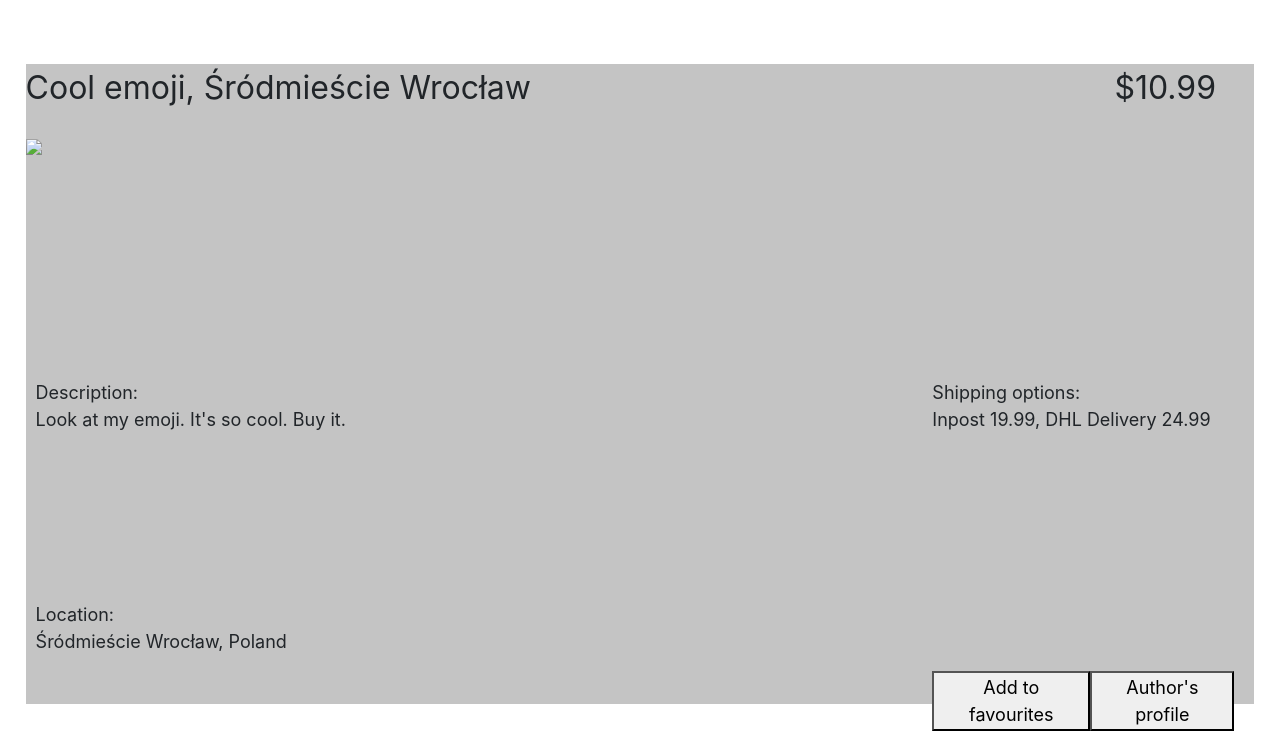
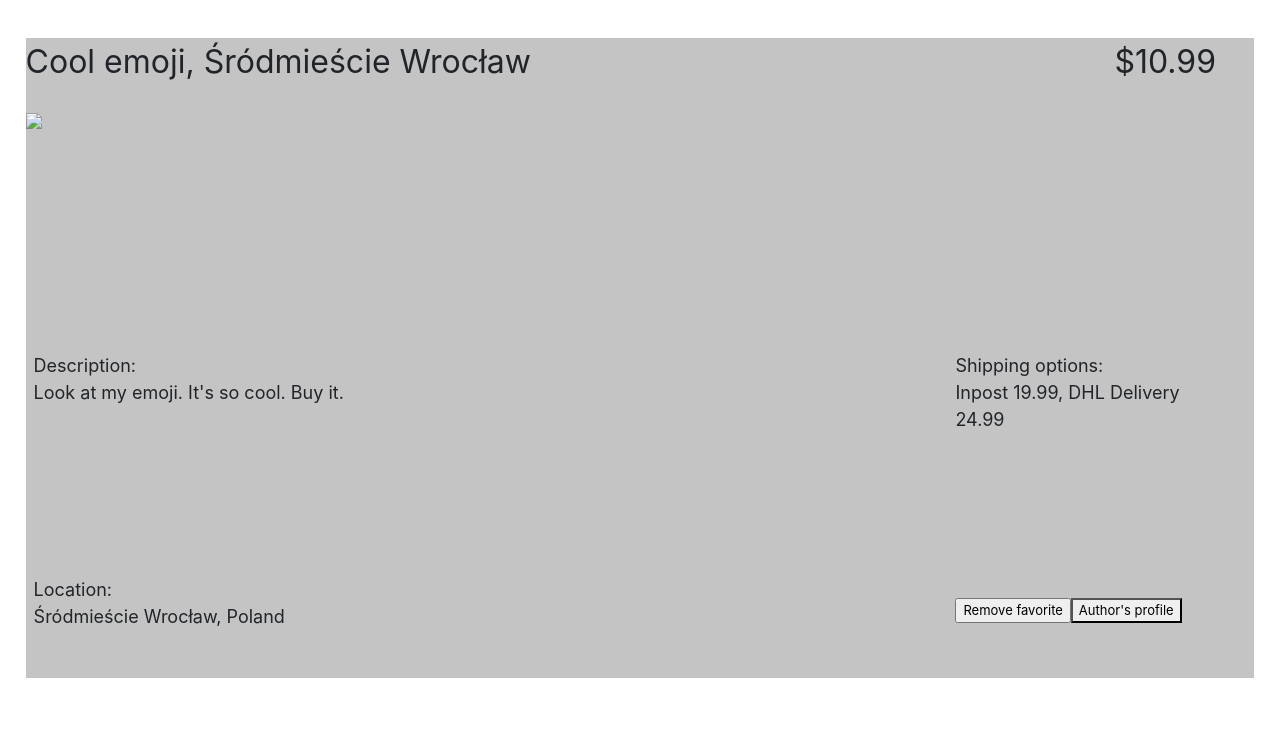
Before and after one commit to Kartm/e-bazaar, a Django app: page /offers/1 in a window 1280 px wide. Shown: the part 56-800 px from the top of the page. Run offline with Django 3.2, Linux system fonts and the light colour scheme; data comes from the database, SQL or seed files in the repository.

Commit message:
added favourite toggle

```diff
--- a/offers/templates/offers/offer_detail_view.html
+++ b/offers/templates/offers/offer_detail_view.html
@@ -2,7 +2,7 @@
 
 {% block content %}
 
-    <div style="margin: 5% 2% 1%; height: 80vh; background-color: #C4C4C4; font-size: large">
+    <div style="margin: 3% 2% 1%; height: 80vh; background-color: #C4C4C4; font-size: large">
         <div style="display: flex; flex-direction: row; font-size: xx-large">
             <div>{{ offer.title }}, {{ district.name }} {{ city.name }}</div>
             <div style="position:absolute; right:5%;">${{ offer.price }}</div>
@@ -14,7 +14,7 @@
             {% endfor %}
         </div>
 
-        <div style="display: flex; flex-direction: row; height: 43vh; padding: 10px">
+        <div style="display: flex; flex-direction: row; height: 43vh; padding: 1vh">
             <div style="width: 75%; height: 100%">
                 <div style="height: 60%;">
                     <div>Description:</div>
@@ -27,13 +27,21 @@
                 </div>
 
             </div>
-            <div style="padding-left: 10px; padding-right: 10px;">
-                <div style=" height: 90%">
+            <div style="padding-left: 1vw; padding-right: 1vw;">
+                <div style=" height: 75%">
                     <div>Shipping options:</div>
                     <div>{{ offer.shipping }}</div>
                 </div>
-                <div style="display: flex; flex-direction: row;">
-                    <button>Add to favourites</button>
+                <div style="display: flex; flex-direction: row; font-size: small">
+                    <form method="post">
+                        {% csrf_token %}
+                        {% if isFavorite %}
+                            <input type="submit" value="Add to favorites"/>
+                        {% else %}
+                            <input type="submit" value="Remove favorite"/>
+                        {% endif %}
+                        <input type="hidden" name="favorite">
+                    </form>
                     <button>Author's profile</button>
                 </div>
             </div>
--- a/offers/views.py
+++ b/offers/views.py
@@ -19,6 +19,8 @@ def offers_feed_view(request):
 #     return render(request=request, template_name="offers/offer_detail_view.html")
 # todo well details are removed now
 
+
+
 class OfferDetailView(TemplateView):
     template_name = 'offers/offer_detail_view.html'
 
@@ -35,7 +37,20 @@ class OfferDetailView(TemplateView):
         context['district'] = district
         context['city'] = city
         context['country'] = country
+        context['isFavorite'] = context['offer'].favorites.filter(pk=self.request.user.pk).exists()
         return context
+
+    def post(self, *args, **kwargs):
+        context = self.get_context_data(**kwargs)
+        bar = self.request.POST.get('favorite', None)
+        if 'favorite' in self.request.POST:
+            if context['offer'].favorites.filter(pk=self.request.user.pk).exists():
+                context['offer'].favorites.remove(self.request.user)
+            else:
+                context['offer'].favorites.add(self.request.user)
+            return HttpResponseRedirect(self.request.path)
+        print(self.request.POST)
+        return self.render_to_response(context)
 
 
 class OfferCreateForm(forms.ModelForm):
--- a/users/templates/users/header.html
+++ b/users/templates/users/header.html
@@ -8,7 +8,7 @@
     <!-- Bootstrap CSS -->
     <link rel="stylesheet" href="https://cdn.jsdelivr.net/npm/bootstrap@4.5.3/dist/css/bootstrap.min.css" integrity="sha384-TX8t27EcRE3e/ihU7zmQxVncDAy5uIKz4rEkgIXeMed4M0jlfIDPvg6uqKI2xXr2" crossorigin="anonymous">
 
-    <title>Title</title>
+    <title>e-bazaar</title>
   </head>
  <body>
     <div>
```
